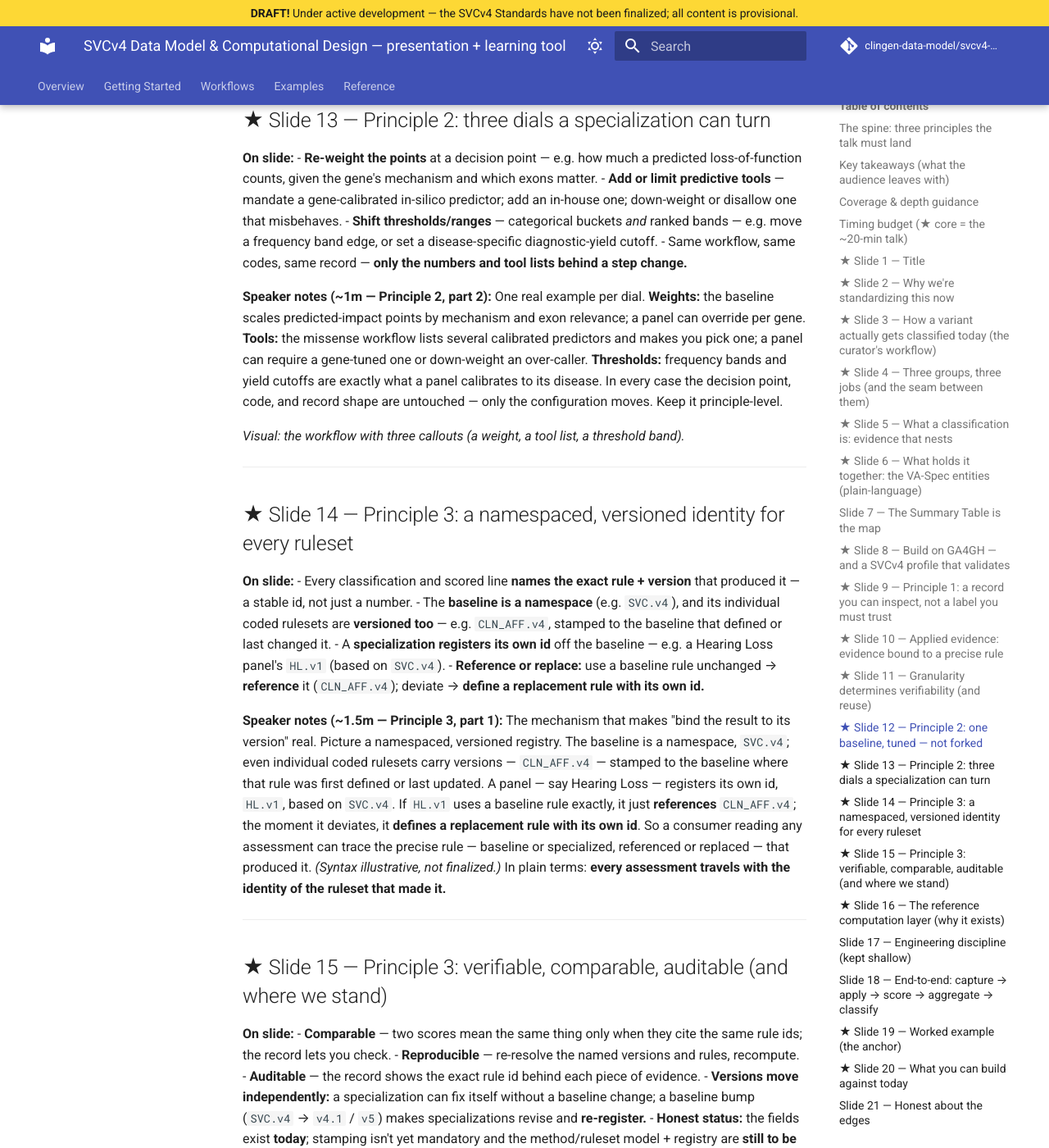
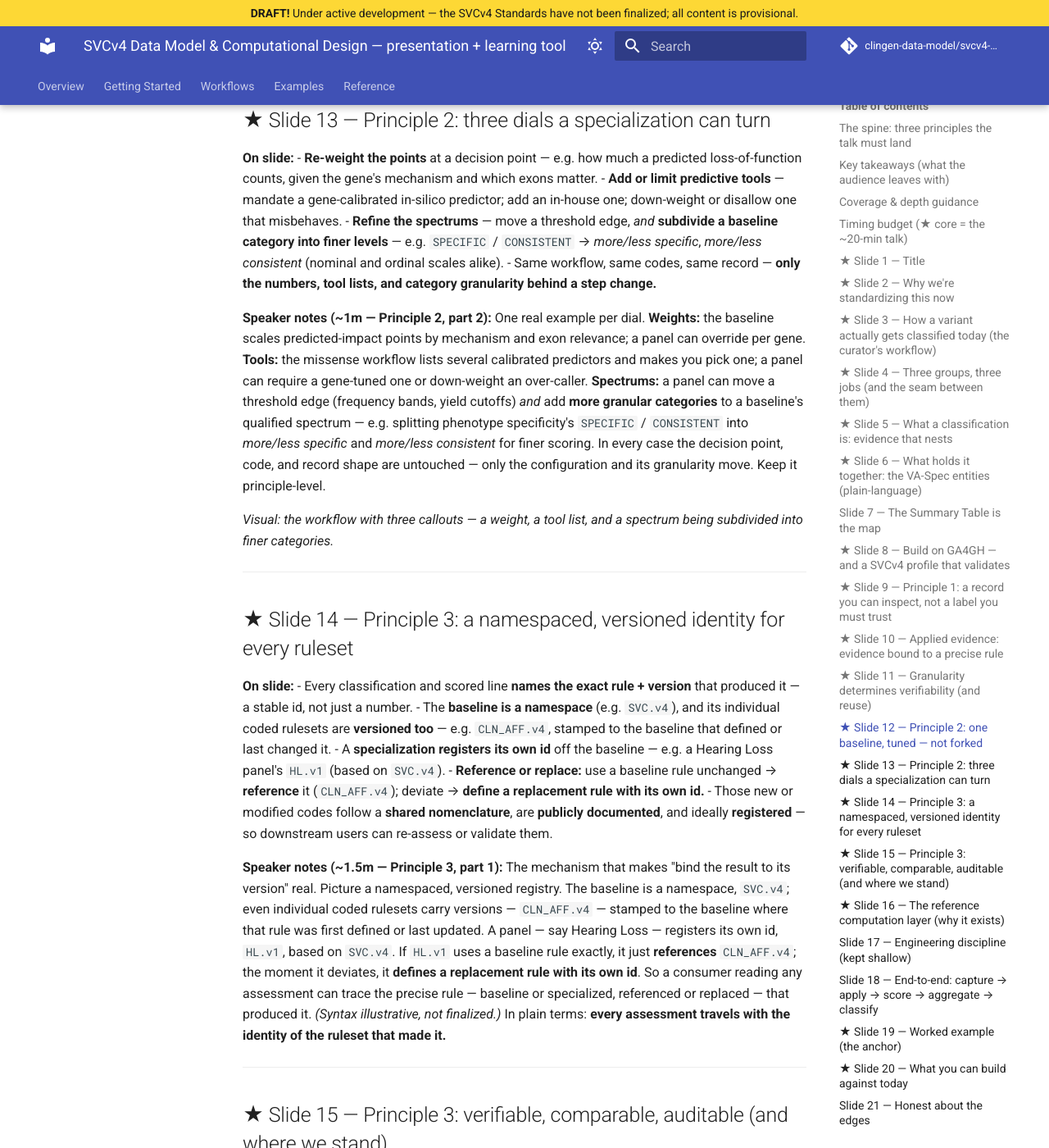
Before and after one commit to clingen-data-model/svcv4-model, an MkDocs documentation site: the page built from docs/plans/2026-09-18-svcv4-model-presentation.md, in a window 1280 px wide and 1400 px high, scrolled down 9482 px. Shown: the whole window at 82% size. Built offline with MkDocs 1.6.1 and Material for MkDocs 9.7.7, drawn with Linux system fonts in a browser that asks for light colours; comment, search, counter and statistics services are not loaded; some of the changed text lies outside the part shown.

Commit message:
docs(plans): specialization can refine spectrums + register documented codes
Two Principle-2/3 refinements per Larry:
- Dial 3 broadened from "shift thresholds" to "refine the spectrums": a
  specialization can also SUBDIVIDE a baseline qualified spectrum into finer
  categories (e.g. SPECIFIC/CONSISTENT -> more/less specific, more/less
  consistent), not only move band edges.
- Principle 3: new/modified specialization codes follow a shared nomenclature,
  are publicly documented, and ideally registered so downstream users can
  re-assess or validate them.

Applied to the outline; HTML + pptx decks regenerated to match.

Co-Authored-By: Claude Opus 4.8 (1M context) <noreply@anthropic.com>

```diff
--- a/docs/plans/2026-09-18-svcv4-model-presentation.md
+++ b/docs/plans/2026-09-18-svcv4-model-presentation.md
@@ -24,9 +24,9 @@ compress-if-short.
 2. **One baseline, tuned — not forked.** Expert panels turn a v4 general version
    into a domain-specialized version by changing the **configuration behind workflow
    decision points** — re-weighting points, adding/limiting in-silico tools, and
-   shifting the ranges for categorical (nominal) and ranked (ordinal) spectrums —
-   never by rewriting the workflow or the record shape, and only **within limits
-   that keep it SVCv4-compliant.**
+   shifting *or subdividing* the categorical (nominal) and ranked (ordinal) spectrums
+   into finer categories — never by rewriting the workflow or the record shape, and
+   only **within limits that keep it SVCv4-compliant.**
 3. **Every assessment travels with the identity of the ruleset that made it.**
    General vs specialized: the record names the exact version and per-line rules, so
    a result is never **opaque** about which rules linked its evidence to its
@@ -428,21 +428,25 @@ baseline is always the fallback, so labs aren't blocked waiting.
   loss-of-function counts, given the gene's mechanism and which exons matter.
 - **Add or limit predictive tools** — mandate a gene-calibrated in-silico predictor;
   add an in-house one; down-weight or disallow one that misbehaves.
-- **Shift thresholds/ranges** — categorical buckets *and* ranked bands — e.g. move a
-  frequency band edge, or set a disease-specific diagnostic-yield cutoff.
-- Same workflow, same codes, same record — **only the numbers and tool lists behind a
-  step change.**
+- **Refine the spectrums** — move a threshold edge, *and* **subdivide a baseline
+  category into finer levels** — e.g. `SPECIFIC` / `CONSISTENT` → *more/less specific*,
+  *more/less consistent* (nominal and ordinal scales alike).
+- Same workflow, same codes, same record — **only the numbers, tool lists, and
+  category granularity behind a step change.**
 
 **Speaker notes (~1m — Principle 2, part 2):** One real example per dial.
 **Weights:** the baseline scales predicted-impact points by mechanism and exon
 relevance; a panel can override per gene. **Tools:** the missense workflow lists
 several calibrated predictors and makes you pick one; a panel can require a gene-tuned
-one or down-weight an over-caller. **Thresholds:** frequency bands and yield cutoffs
-are exactly what a panel calibrates to its disease. In every case the decision point,
-code, and record shape are untouched — only the configuration moves. Keep it
-principle-level.
+one or down-weight an over-caller. **Spectrums:** a panel can move a threshold edge
+(frequency bands, yield cutoffs) *and* add **more granular categories** to a
+baseline's qualified spectrum — e.g. splitting phenotype specificity's `SPECIFIC` /
+`CONSISTENT` into *more/less specific* and *more/less consistent* for finer scoring.
+In every case the decision point, code, and record shape are untouched — only the
+configuration and its granularity move. Keep it principle-level.
 
-*Visual: the workflow with three callouts (a weight, a tool list, a threshold band).*
+*Visual: the workflow with three callouts — a weight, a tool list, and a spectrum
+being subdivided into finer categories.*
 
 ---
 
@@ -458,6 +462,9 @@ principle-level.
   panel's `HL.v1` (based on `SVC.v4`).
 - **Reference or replace:** use a baseline rule unchanged → **reference** it
   (`CLN_AFF.v4`); deviate → **define a replacement rule with its own id.**
+- Those new or modified codes follow a **shared nomenclature**, are **publicly
+  documented**, and ideally **registered** — so downstream users can re-assess or
+  validate them.
 
 **Speaker notes (~1.5m — Principle 3, part 1):** The mechanism that makes "bind the
 result to its version" real. Picture a namespaced, versioned registry. The baseline
```
